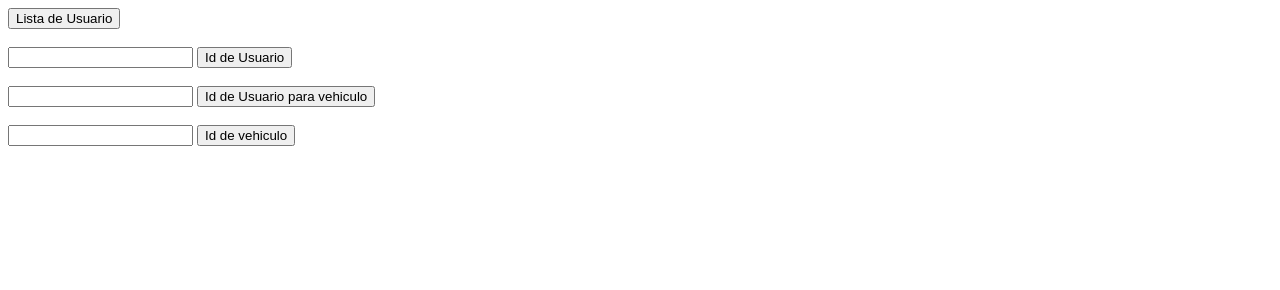
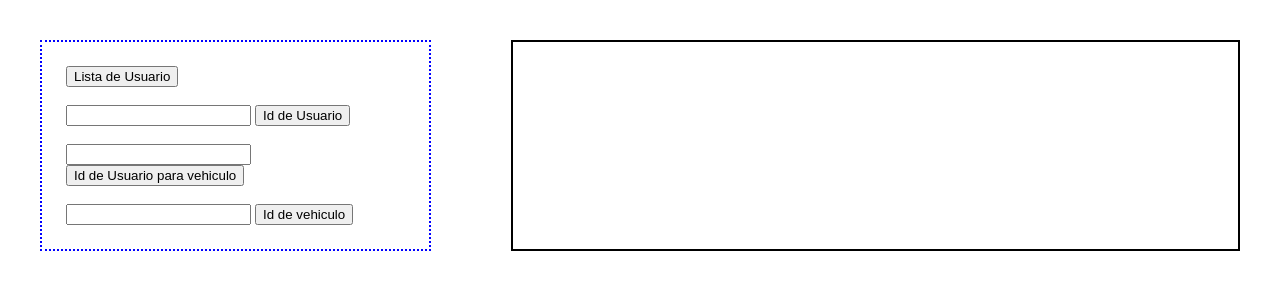
Before and after one commit to JuanmaCulsan/NodeAPI, a website: page frontend/index.html in a window 1280 px wide. Both pictures are taken after a click on the button "Lista de Usuario". Drawn offline with Linux system fonts and the light colour scheme; no server answers.

Commit message:
creacion de los estilos y pintar el html

```diff
--- /dev/null
+++ b/frontend/css/style.css
@@ -0,0 +1,22 @@
+body{
+    margin: 0;
+    padding: 0;
+}
+
+#container{
+    display: flex;
+}
+
+#botones{
+    border: 2px blue dotted;
+    width: 50%;
+    margin: 2.5rem;
+    padding: 1.5rem;
+}
+
+#mostrar{
+    border: 2px black solid;
+    width: 100%;
+    margin: 2.5rem;
+    padding: 1.5rem;
+}
--- a/frontend/index.html
+++ b/frontend/index.html
@@ -6,9 +6,12 @@
     <meta name="viewport" content="width=device-width, initial-scale=1.0">
     <title>Document</title>
     <script src="js/main.js"></script>
+    <link rel="stylesheet" href="css/style.css">
 </head>
 <body>
     <form action="">
+        <div id="container">
+            <div id="botones">
                 <input type="button" value="Lista de Usuario">
                 <br>
                 <br>
@@ -22,6 +25,10 @@
                 <br>
                 <input type="text" name="" id="idveh2">
                 <input type="button" value="Id de vehiculo" id="idveh">
+            </div>
+            <div id="mostrar">
+            </div>
+        </div>
     </form>
 </body>
 </html>
--- a/frontend/js/main.js
+++ b/frontend/js/main.js
@@ -1,4 +1,6 @@
 window.onload=function(){
+    var p = document.createElement("p");
+    document.querySelector("#mostrar").appendChild(p);
     //+"'" + nombre + "'";
     var lista = document.querySelector("input");
     lista.setAttribute("onclick","verlista()");
@@ -14,6 +16,7 @@ window.onload=function(){
 }
 
 function verlista(){
+    document.querySelector("p").textContent="";
     const url = 'http://localhost:3000/listUsu';
     fetch(url, {
         method: 'GET',
@@ -25,14 +28,18 @@ function verlista(){
     })
 
     .then(response => response.json())
-    .then(data => console.log(data));
+    .then(data => {
+            data.forEach(i => {
+                document.querySelector("p").innerHTML+=i.nombre+"<br>"+"<br>";
+            });
+        })
 
 }
 
 function verUsuario(){
+    document.querySelector("p").textContent="";
     var id = document.getElementById('idusuario');
     var valor = id.value;
-    console.log(valor);
     var url = 'http://localhost:3000/userId?id='+"'"+valor+"'";
 
     fetch(url, {
@@ -45,7 +52,14 @@ function verUsuario(){
     })
 
     .then(response => response.json())
-    .then(data => console.log(data));
+    .then(data => {
+        console.log(data);
+        data.forEach(i => {
+            document.querySelector("p").innerHTML+=i.nombre+"<br>"+"<br>";
+            document.querySelector("p").innerHTML+=i.id_usu+"<br>"+"<br>";
+            document.querySelector("p").innerHTML+=i.login+"<br>"+"<br>";
+        });
+    })
 }
 
 function verVehiculo(){
```
Also changed, not shown: src/index.js (renamed from index.js). Lines whose indentation alone changed are shown as unchanged.
